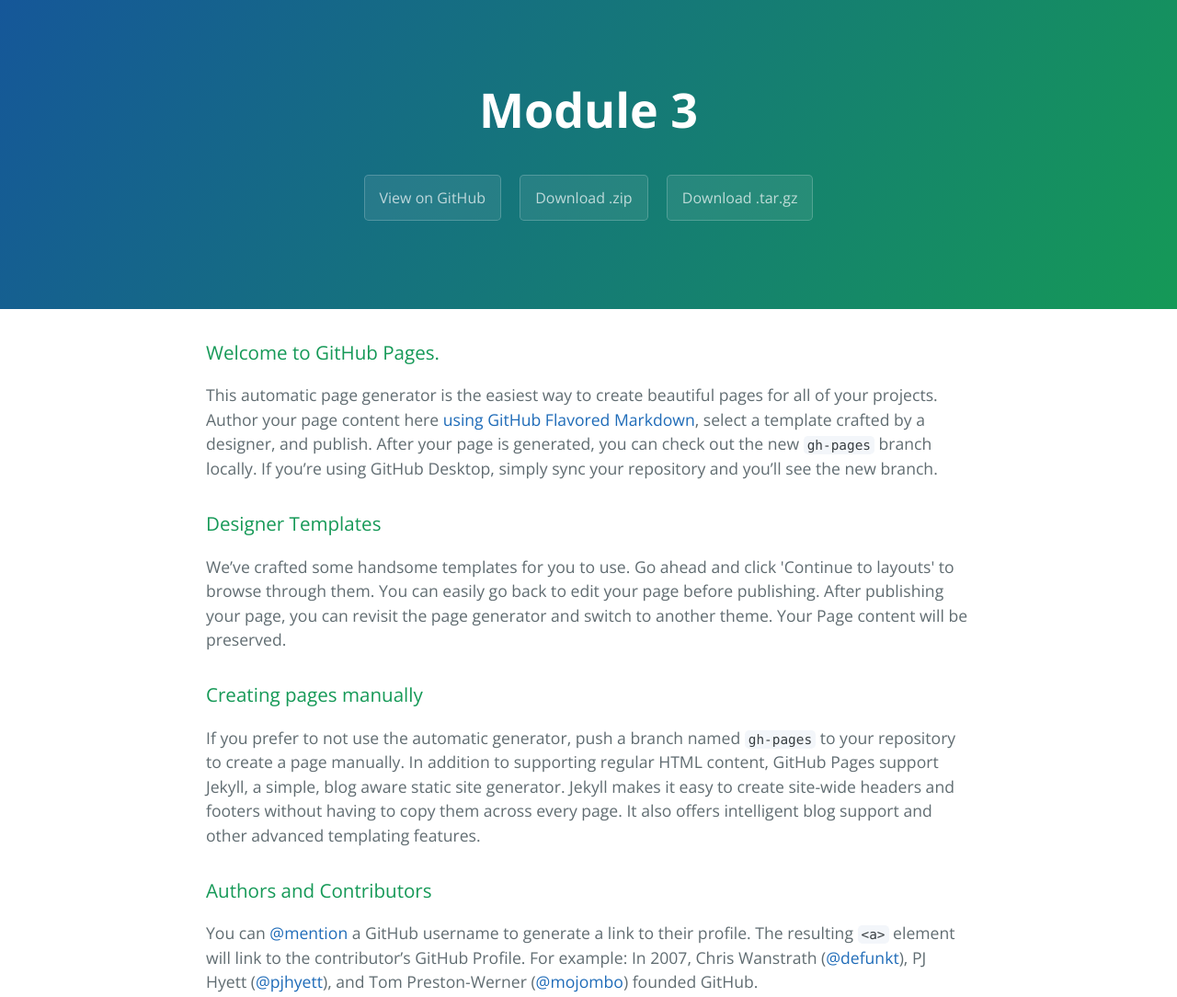
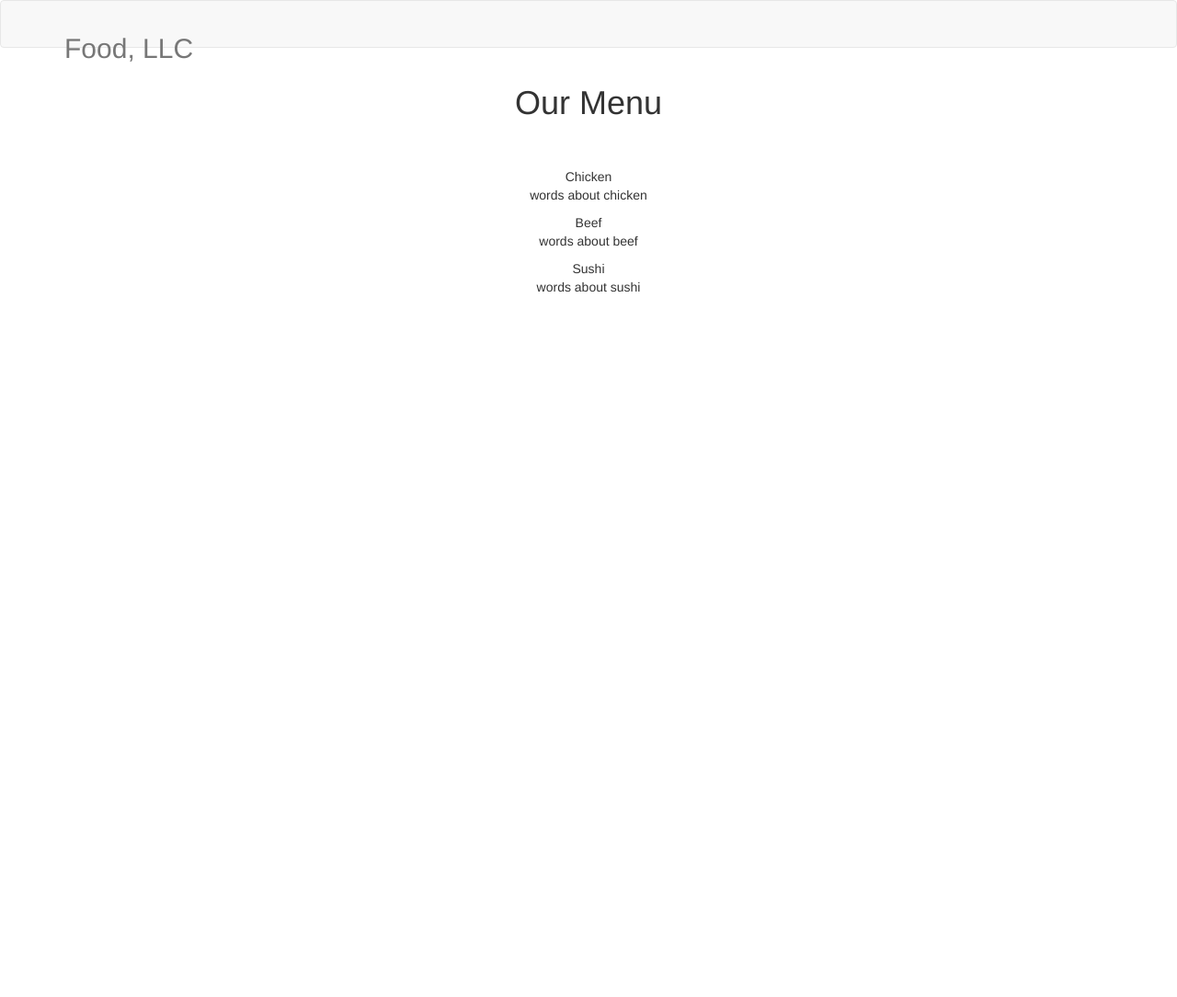
Before and after one commit to stitchinspace/module_3, a plain HTML site: page index.html in a window 1280 px wide. Shown: the top 1084 px of the page at 92% size. After the commit the page ends 800 px from the top, so only its background shows below. Drawn offline with nearby package versions, Linux system fonts and the light colour scheme.

Commit message:
adding my files

```diff
--- a/index.html
+++ b/index.html
@@ -1,57 +1,68 @@
-<!DOCTYPE html>
-<html lang="en-us">
+<!doctype html>
+<html lang="en">
   <head>
-    <meta charset="UTF-8">
-    <title>Module 3 by stitchinspace</title>
+    <meta charset="utf-8">
+    <meta http-equiv="X-UA-Compatible" content="IE=edge">
     <meta name="viewport" content="width=device-width, initial-scale=1">
-    <link rel="stylesheet" type="text/css" href="stylesheets/normalize.css" media="screen">
-    <link href='https://fonts.googleapis.com/css?family=Open+Sans:400,700' rel='stylesheet' type='text/css'>
-    <link rel="stylesheet" type="text/css" href="stylesheets/stylesheet.css" media="screen">
-    <link rel="stylesheet" type="text/css" href="stylesheets/github-light.css" media="screen">
+
+    <title>Food, LLC</title>
+    <link rel="stylesheet" href="bootstrap.min.css">
+	<link rel="stylesheet" href="module_3.css">
+    <script src="jquery-2.2.4.min.js"></script>
+  <script src="bootstrap.min.js"></script>
   </head>
+
+
   <body>
-    <section class="page-header">
-      <h1 class="project-name">Module 3</h1>
-      <h2 class="project-tagline"></h2>
-      <a href="https://github.com/stitchinspace/module_3" class="btn">View on GitHub</a>
-      <a href="https://github.com/stitchinspace/module_3/zipball/master" class="btn">Download .zip</a>
-      <a href="https://github.com/stitchinspace/module_3/tarball/master" class="btn">Download .tar.gz</a>
-    </section>
+  <header>
+  <nav id="header-nav" class="navbar navbar-default">
+	<div class="container">
+		<div class="navbar-header">
+			<div class="navbar-brand">
+				<h2 id="hdr">Food, LLC</h2>
+            </div>
 
-    <section class="main-content">
-      <h3>
-<a id="welcome-to-github-pages" class="anchor" href="#welcome-to-github-pages" aria-hidden="true"><span aria-hidden="true" class="octicon octicon-link"></span></a>Welcome to GitHub Pages.</h3>
+			<button type="button" class=" navbar-toggle collapsed" data-toggle="collapse" data-target="#collapsable-nav" aria-expanded="false">
+				<span class="sr-only">Toggle navigation</span>
+				<span class="icon-bar"></span>
+				<span class="icon-bar"></span>
+				<span class="icon-bar"></span>
+			</button>
+		</div><!--navbar-header-->
 
-<p>This automatic page generator is the easiest way to create beautiful pages for all of your projects. Author your page content here <a href="https://guides.github.com/features/mastering-markdown/">using GitHub Flavored Markdown</a>, select a template crafted by a designer, and publish. After your page is generated, you can check out the new <code>gh-pages</code> branch locally. If you’re using GitHub Desktop, simply sync your repository and you’ll see the new branch.</p>
+			<div id="collapsable-nav" class="text-center collapse navbar-collapse">
+				<ul id="nav-list" class="nav navbar-nav navbar-right visible-xs">
+					<li><a href="#chicken">Chicken</a></li>
+					<li><a href="#beef">Beef</a></li>
+					<li><a href="#sushi">Sushi</a></li>
+				</ul><!-- #nav-list -->
+			</div><!-- .collapse .navbar-collapse -->
 
-<h3>
-<a id="designer-templates" class="anchor" href="#designer-templates" aria-hidden="true"><span aria-hidden="true" class="octicon octicon-link"></span></a>Designer Templates</h3>
 
-<p>We’ve crafted some handsome templates for you to use. Go ahead and click 'Continue to layouts' to browse through them. You can easily go back to edit your page before publishing. After publishing your page, you can revisit the page generator and switch to another theme. Your Page content will be preserved.</p>
+	</div><!-- .container -->
+  </nav><!-- #header-nav -->
+</header>
 
-<h3>
-<a id="creating-pages-manually" class="anchor" href="#creating-pages-manually" aria-hidden="true"><span aria-hidden="true" class="octicon octicon-link"></span></a>Creating pages manually</h3>
 
-<p>If you prefer to not use the automatic generator, push a branch named <code>gh-pages</code> to your repository to create a page manually. In addition to supporting regular HTML content, GitHub Pages support Jekyll, a simple, blog aware static site generator. Jekyll makes it easy to create site-wide headers and footers without having to copy them across every page. It also offers intelligent blog support and other advanced templating features.</p>
 
-<h3>
-<a id="authors-and-contributors" class="anchor" href="#authors-and-contributors" aria-hidden="true"><span aria-hidden="true" class="octicon octicon-link"></span></a>Authors and Contributors</h3>
+  <!-- jQuery (Bootstrap JS plugins depend on it) -->
+<section class="text-center col-xs-12">
+	<h1 id="menu">Our Menu</h1><br></br>
+	<article id="chicken">Chicken
+		<p>words about chicken</p>
+	</article>
 
-<p>You can <a href="https://help.github.com/articles/basic-writing-and-formatting-syntax/#mentioning-users-and-teams" class="user-mention">@mention</a> a GitHub username to generate a link to their profile. The resulting <code>&lt;a&gt;</code> element will link to the contributor’s GitHub Profile. For example: In 2007, Chris Wanstrath (<a href="https://github.com/defunkt" class="user-mention">@defunkt</a>), PJ Hyett (<a href="https://github.com/pjhyett" class="user-mention">@pjhyett</a>), and Tom Preston-Werner (<a href="https://github.com/mojombo" class="user-mention">@mojombo</a>) founded GitHub.</p>
-
-<h3>
-<a id="support-or-contact" class="anchor" href="#support-or-contact" aria-hidden="true"><span aria-hidden="true" class="octicon octicon-link"></span></a>Support or Contact</h3>
-
-<p>Having trouble with Pages? Check out our <a href="https://help.github.com/pages">documentation</a> or <a href="https://github.com/contact">contact support</a> and we’ll help you sort it out.</p>
-
-      <footer class="site-footer">
-        <span class="site-footer-owner"><a href="https://github.com/stitchinspace/module_3">Module 3</a> is maintained by <a href="https://github.com/stitchinspace">stitchinspace</a>.</span>
-
-        <span class="site-footer-credits">This page was generated by <a href="https://pages.github.com">GitHub Pages</a> using the <a href="https://github.com/jasonlong/cayman-theme">Cayman theme</a> by <a href="https://twitter.com/jasonlong">Jason Long</a>.</span>
-      </footer>
+	<article id="beef">Beef
+		<p>words about beef</p>
+	</article>
+ 	<article id="sushi">Sushi
+		<p>words about sushi</p>
+	</article>
+	<article id="blank"></article>
 
 </section>
 
 
+
 </body>
 </html>
```
Lines whose indentation alone changed are shown as unchanged.
